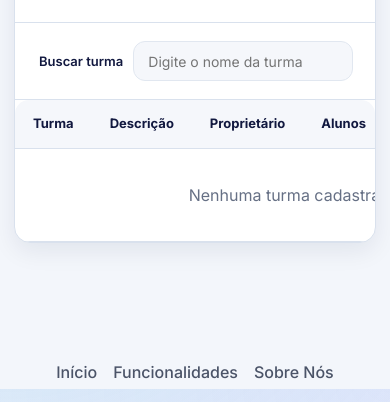
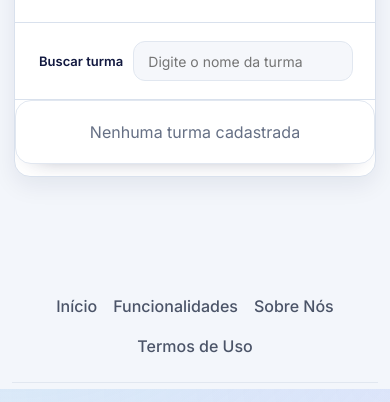
Before and after one commit to Eddie-Costa/CampusLink, a Spring app: page /Usuarios/Admin/turmasAdmin in a window 390 px wide. Shown: the part 455-857 px from the top of the page. Run offline with Thymeleaf, Linux system fonts and the light colour scheme; the template is opened without the code that fills it, so the values that code supplies are empty.

Commit message:
feat: tabelas ordenaveis pelo cabecalho e em cartoes no celular

```diff
--- /dev/null
+++ b/CampusLink/src/main/resources/static/css/Geral/tabela-inteligente.css
@@ -0,0 +1,149 @@
+/* tabela inteligente estiliza os cabecalhos ordenaveis e o modo cartao das tabelas no celular */
+
+/* botao do cabecalho ocupa a celula e mostra a seta da ordem atual */
+.tabela-ordenar {
+    display: inline-flex;
+    align-items: center;
+    gap: 6px;
+    padding: 0;
+    border: 0;
+    background: none;
+    color: inherit;
+    font: inherit;
+    font-weight: inherit;
+    text-align: left;
+    cursor: pointer;
+}
+
+.tabela-ordenar:hover,
+.tabela-ordenar:focus-visible {
+    color: var(--rd-accent, #2d9ce5);
+    outline: none;
+}
+
+.tabela-ordenar-seta {
+    display: inline-block;
+    width: 8px;
+    height: 12px;
+    opacity: 0.35;
+    background:
+        linear-gradient(135deg, transparent 50%, currentColor 50%) top / 8px 5px no-repeat,
+        linear-gradient(45deg, currentColor 50%, transparent 50%) bottom / 8px 5px no-repeat;
+}
+
+th[aria-sort="ascending"] .tabela-ordenar-seta {
+    opacity: 1;
+    background: linear-gradient(135deg, transparent 50%, currentColor 50%) top / 8px 5px no-repeat;
+}
+
+th[aria-sort="descending"] .tabela-ordenar-seta {
+    opacity: 1;
+    background: linear-gradient(45deg, currentColor 50%, transparent 50%) bottom / 8px 5px no-repeat;
+}
+
+th[aria-sort="ascending"] .tabela-ordenar,
+th[aria-sort="descending"] .tabela-ordenar {
+    color: var(--rd-accent, #2d9ce5);
+}
+
+/* modo cartao no celular troca colunas por blocos com o nome de cada campo */
+@media (max-width: 700px) {
+    main table.tabela-cartoes,
+    main table.tabela-cartoes tbody,
+    main table.tabela-cartoes tr,
+    main table.tabela-cartoes td {
+        display: block;
+        width: 100%;
+    }
+
+    main table.tabela-cartoes {
+        min-width: 0 !important;
+        max-width: 100% !important;
+    }
+
+    main table.tabela-cartoes td {
+        min-width: 0 !important;
+        max-width: none !important;
+        width: 100% !important;
+    }
+
+    main table.tabela-cartoes thead {
+        position: absolute;
+        width: 1px;
+        height: 1px;
+        overflow: hidden;
+        clip: rect(0 0 0 0);
+        white-space: nowrap;
+    }
+
+    main table.tabela-cartoes tbody tr {
+        margin: 0 0 12px;
+        padding: 12px 14px;
+        border: 1px solid var(--rd-borda, #e1e7f0);
+        border-radius: 16px;
+        background: #ffffff;
+        box-shadow: 0 10px 24px -20px rgba(17, 24, 63, 0.6);
+    }
+
+    main table.tabela-cartoes tbody tr[style*="display: none"] {
+        display: none;
+    }
+
+    main table.tabela-cartoes td {
+        display: grid !important;
+        grid-template-columns: minmax(96px, 38%) minmax(0, 1fr);
+        column-gap: 12px;
+        row-gap: 0;
+        align-items: center;
+        justify-items: end;
+        min-height: 0;
+        padding: 7px 0 !important;
+        border: 0 !important;
+        border-bottom: 1px dashed #e8edf5 !important;
+        text-align: right;
+        overflow-wrap: anywhere;
+        white-space: normal !important;
+    }
+
+    main table.tabela-cartoes td:last-child {
+        border-bottom: 0 !important;
+    }
+
+    main table.tabela-cartoes td[data-rotulo]::before {
+        content: attr(data-rotulo);
+        grid-column: 1;
+        grid-row: 1 / span 20;
+        justify-self: start;
+        color: var(--rd-texto-suave, #667085);
+        font-size: 0.75rem;
+        font-weight: 700;
+        letter-spacing: 0.03em;
+        text-align: left;
+        text-transform: uppercase;
+    }
+
+    main table.tabela-cartoes td[data-rotulo] > * {
+        grid-column: 2;
+        margin: 2px 0;
+        max-width: 100%;
+    }
+
+    main table.tabela-cartoes td[data-rotulo] > div,
+    main table.tabela-cartoes td[data-rotulo] > form {
+        display: flex;
+        flex-wrap: wrap;
+        justify-content: flex-end;
+        gap: 6px;
+        min-width: 0;
+    }
+
+    main table.tabela-cartoes td:not([data-rotulo]) {
+        grid-template-columns: minmax(0, 1fr);
+        justify-items: center;
+        text-align: center;
+    }
+
+    main .table-responsive:has(> table.tabela-cartoes) {
+        overflow: visible;
+    }
+}
--- a/CampusLink/src/main/resources/templates/Usuarios/Admin/alunosTurmaAdmin.html
+++ b/CampusLink/src/main/resources/templates/Usuarios/Admin/alunosTurmaAdmin.html
@@ -190,5 +190,6 @@
 <div th:replace="~{fragments/footer :: footer}"></div>
 
 
+<script th:src="@{/js/Geral/tabela-inteligente.js(v=20261112-2)}"></script>
 </body>
 </html>
--- a/CampusLink/src/main/resources/templates/Usuarios/Admin/chamadosAdmin.html
+++ b/CampusLink/src/main/resources/templates/Usuarios/Admin/chamadosAdmin.html
@@ -56,5 +56,6 @@
     </section>
 </main>
 <div th:replace="~{fragments/footer :: footer}"></div>
+<script th:src="@{/js/Geral/tabela-inteligente.js(v=20261112-2)}"></script>
 </body>
 </html>
--- a/CampusLink/src/main/resources/templates/Usuarios/Admin/dominiosAdmin.html
+++ b/CampusLink/src/main/resources/templates/Usuarios/Admin/dominiosAdmin.html
@@ -136,5 +136,6 @@
     </div>
 </main>
 <div th:replace="~{fragments/footer :: footer}"></div>
+<script th:src="@{/js/Geral/tabela-inteligente.js(v=20261112-2)}"></script>
 </body>
 </html>
--- a/CampusLink/src/main/resources/templates/Usuarios/Admin/eventosAdmin.html
+++ b/CampusLink/src/main/resources/templates/Usuarios/Admin/eventosAdmin.html
@@ -321,5 +321,6 @@
 <script src="https://cdn.jsdelivr.net/npm/bootstrap@5.3.8/dist/js/bootstrap.bundle.min.js"></script>
 <script th:src="@{/js/Usuarios/Admin/eventosAdmin.js}"></script>
 
+<script th:src="@{/js/Geral/tabela-inteligente.js(v=20261112-2)}"></script>
 </body>
 </html>
--- a/CampusLink/src/main/resources/templates/Usuarios/Admin/professoresTurmaAdmin.html
+++ b/CampusLink/src/main/resources/templates/Usuarios/Admin/professoresTurmaAdmin.html
@@ -218,5 +218,6 @@
 <div th:replace="~{fragments/footer :: footer}"></div>
 
 
+<script th:src="@{/js/Geral/tabela-inteligente.js(v=20261112-2)}"></script>
 </body>
 </html>
--- a/CampusLink/src/main/resources/templates/Usuarios/Admin/turmasAdmin.html
+++ b/CampusLink/src/main/resources/templates/Usuarios/Admin/turmasAdmin.html
@@ -181,5 +181,6 @@
 
 <script th:src="@{/js/Usuarios/Admin/turmasAdmin.js}"></script>
 
+<script th:src="@{/js/Geral/tabela-inteligente.js(v=20261112-2)}"></script>
 </body>
 </html>
--- a/CampusLink/src/main/resources/templates/Usuarios/Admin/usuariosAdmin.html
+++ b/CampusLink/src/main/resources/templates/Usuarios/Admin/usuariosAdmin.html
@@ -148,5 +148,6 @@
 
 <script th:src="@{/js/Usuarios/Admin/usuariosAdmin.js}"></script>
 
+<script th:src="@{/js/Geral/tabela-inteligente.js(v=20261112-2)}"></script>
 </body>
 </html>
--- a/CampusLink/src/main/resources/templates/Usuarios/Professor/acompanhamentoEvento.html
+++ b/CampusLink/src/main/resources/templates/Usuarios/Professor/acompanhamentoEvento.html
@@ -77,5 +77,6 @@
 
 <div th:replace="~{fragments/footer :: footer}"></div>
 
+<script th:src="@{/js/Geral/tabela-inteligente.js(v=20261112-2)}"></script>
 </body>
 </html>
```
Also changed, not shown: CampusLink/src/main/resources/static/js/Geral/tabela-inteligente.js (added, +134 -0 lines).
